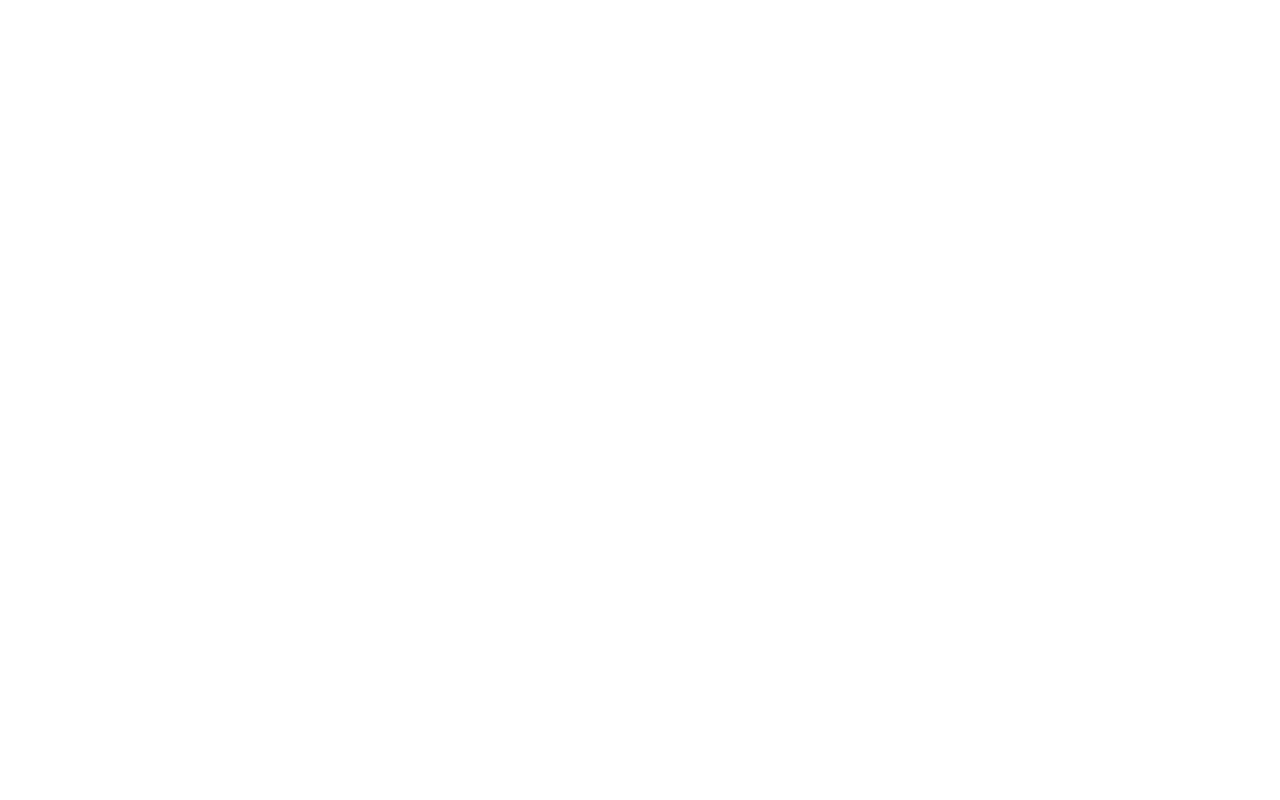
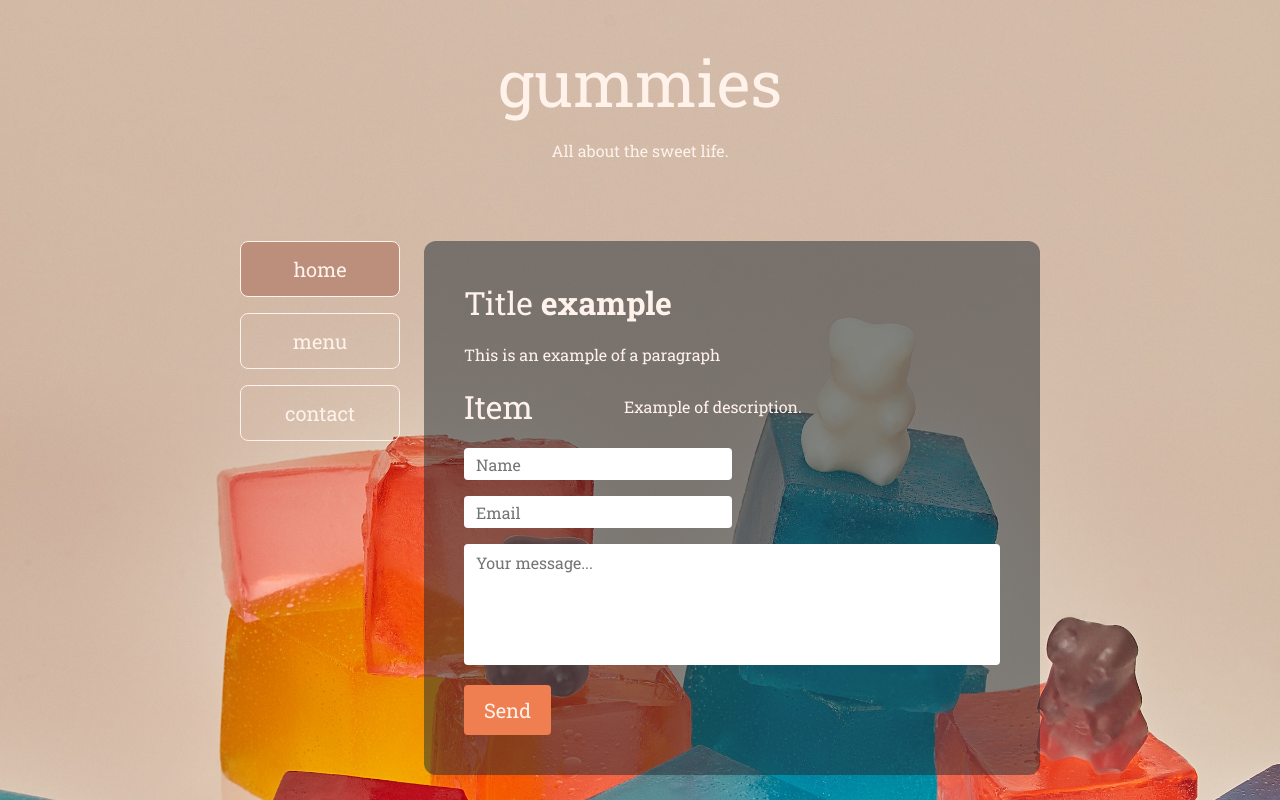
Before and after one commit to mynorzs/gummy-restaurant, a website built with webpack: page dist/index.html in a window 1280 px wide. Built offline with Linux system fonts and the light colour scheme.

Commit message:
Create basic style test
Created the basic structure in html to define styles
before the functionality of rendering items is transferred
to javascript.

```diff
--- a/package.json
+++ b/package.json
@@ -9,6 +9,8 @@
   "author": "",
   "license": "ISC",
   "devDependencies": {
+    "css-loader": "^6.8.1",
+    "style-loader": "^3.3.3",
     "webpack": "^5.89.0",
     "webpack-cli": "^5.1.4"
   }
--- a/src/index.js
+++ b/src/index.js
@@ -1 +1,2 @@
 console.log('corroborando');
+import './style.css';
--- /dev/null
+++ b/src/style.css
@@ -0,0 +1,137 @@
+:root {
+  --pale-orange: #FFF2EB;
+  --dark-blue: #202A33;
+  --opacity-blue: #202A3380;
+  --vivid-orange: #EF7F50;
+  --dark-orange: #BB8F7C;
+  font-size: 16px;
+}
+
+* {
+  font-family: 'Roboto Slab', sans-serif;
+  box-sizing: border-box;
+  margin: 0;
+  padding: 0;
+}
+
+body {
+  height: 100vh;
+  background: url(./bg.jpg) no-repeat top;
+  background-size: 100%;
+}
+
+#content {
+  width: 100%;
+  display: flex;
+  flex-direction: column;
+  align-items: center;
+  gap: 40px;
+  color: var(--pale-orange);
+}
+
+header {
+  display: flex;
+  flex-direction: column;
+  align-items: center;
+  gap: 16px;
+  width: 100%;
+  padding: 40px 0;
+}
+
+header span {
+  font-size: 4rem;
+}
+
+main {
+  width: 800px;
+  display: flex;
+  gap: 24px;
+}
+
+nav {
+  display: flex;
+  flex-direction: column;
+  gap: 16px;
+}
+
+nav div {
+  display: flex;
+  justify-content: center;
+  align-items: center;
+  font-size: 1.25rem;
+  width: 160px;
+  height: 56px;
+  border: 1px solid var(--pale-orange);
+  border-radius: 8px;
+}
+
+.tab-selected {
+  background-color: var(--dark-orange);
+}
+
+section {
+  flex: 1;
+  display: flex;
+  flex-direction: column;
+  align-items: start;
+  gap: 20px;
+  padding: 40px;
+  background-color: var(--opacity-blue);
+  border-radius: 12px;
+}
+
+h2, h3 {
+  font-size: 2rem;
+  font-weight: 400;
+}
+
+h2 strong {
+  font-weight: 700;
+}
+
+.menu-item {
+  display: flex;
+  align-items: center;
+}
+
+.menu-item h3 {
+  width: 160px;
+}
+
+.menu-item p {
+  flex: 1;
+}
+
+form {
+  width: 100%;
+  display: flex;
+  flex-direction: column;
+  align-items: start;
+  gap: 16px;
+}
+
+input, textarea {
+  padding: 8px 12px;
+  font-size: 1rem;
+  border: none;
+  border-radius: 4px;
+}
+
+input {
+  width: 50%;
+  height: 32px;
+}
+
+textarea {
+  width: 100%;
+  resize: none;
+}
+
+button {
+  padding: 12px 20px;
+  font-size: 1.25rem;
+  background-color: var(--vivid-orange);
+  color: var(--pale-orange);
+  border: none;
+  border-radius: 4px;
+}
--- a/webpack.config.js
+++ b/webpack.config.js
@@ -3,7 +3,15 @@ const path = require('path');
 module.exports = {
   entry: './src/index.js',
   output: {
-    filename: 'main.js',
+    filename: 'bundle.js',
     path: path.resolve(__dirname, 'dist'),
   },
+  module: {
+    rules: [
+      {
+        test: /\.css$/i,
+        use: ['style-loader', 'css-loader'],
+      },
+    ],
+  },
 };
```
Also changed, not shown: dist/bundle.js (added), dist/df6fe5a9aa5e62ee5433.jpg (added), dist/index.html, dist/main.js (deleted), src/bg.jpg (added), 1 other file.
